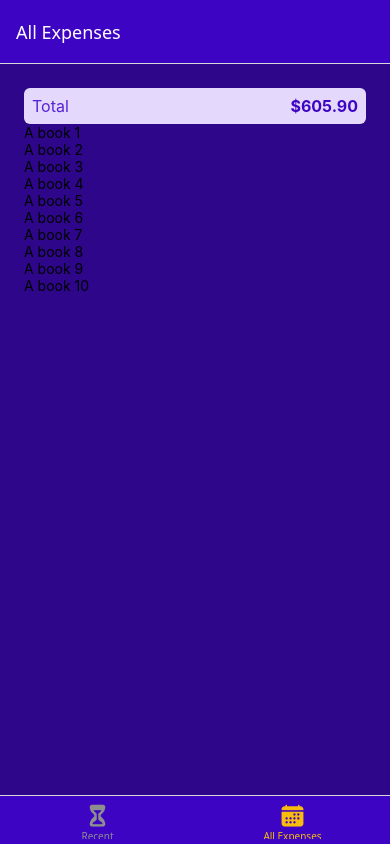
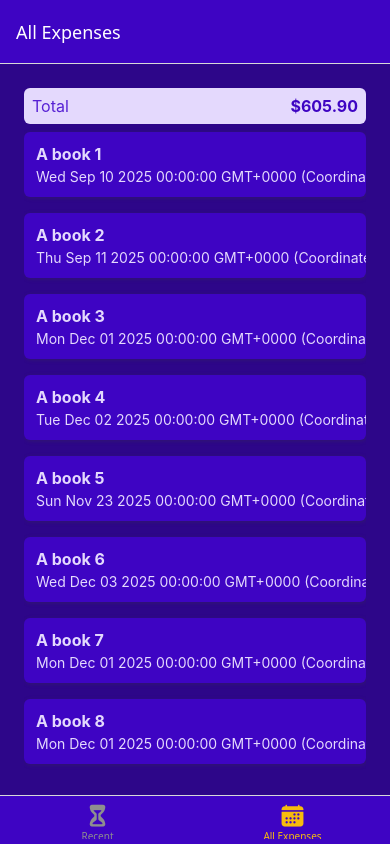
Before and after one commit to baodev97/ExpenseTrackApp, a React Native app: screen /AllExpenses in a window 390 px wide. Built offline with nearby package versions, Linux system fonts and the light colour scheme.

Commit message:
Working on Expense List Item -1

```diff
--- /dev/null
+++ b/components/ExpensesOutput/ExpenseItem.tsx
@@ -0,0 +1,61 @@
+import { GlobalStyles } from "@/constants/styles";
+import { Pressable, StyleSheet, Text, View } from "react-native";
+
+type ExpenseItemProp = {
+    description:string,
+    amount:number,
+    date:Date
+}
+
+function ExpenseItem({description,date,amount}:ExpenseItemProp){
+    return (
+        <Pressable>
+            <View style={styles.expenseItem}>
+                <View >
+                    <Text style={[styles.textBase,styles.description]}>{description}</Text>
+                    <Text style={styles.textBase}>{date.toString()}</Text>
+                </View>
+                <View style={styles.amountContainer}>
+                    <Text style={styles.amount}>{amount}</Text>
+                </View>
+            </View>
+        </Pressable>
+    )
+}
+export default ExpenseItem;
+
+const styles = StyleSheet.create({
+    expenseItem:{
+        padding:12,
+        marginVertical:8,
+        backgroundColor:GlobalStyles.colors.primary500,
+        flexDirection:'row',
+        justifyContent:'space-between',
+        borderRadius:6,
+        elevation:3,
+        shadowColor:GlobalStyles.colors.gray500,
+        shadowRadius:4,
+        shadowOpacity:0.4,
+        shadowOffset:{width:1,height:1}
+    },
+    textBase:{
+        color:GlobalStyles.colors.primary50
+    },
+    description:{
+        fontSize:16,
+        marginBottom:4,
+        fontWeight:'bold'
+    },
+    amountContainer:{
+        paddingHorizontal:12,
+        paddingVertical:4,
+        backgroundColor:'white',
+        justifyContent:'center',
+        alignItems:'center',
+        borderRadius:4
+    },
+    amount:{
+        color:GlobalStyles.colors.primary500,
+        fontWeight:'bold'
+    }
+})
--- a/components/ExpensesOutput/ExpensesList.tsx
+++ b/components/ExpensesOutput/ExpensesList.tsx
@@ -1,4 +1,5 @@
-import { FlatList, Text } from "react-native";
+import { FlatList } from "react-native";
+import ExpenseItem from "./ExpenseItem";
 import { Expense, Expenses } from "./ExpensesOutput";
 
 type ExpensesListProp = {
@@ -6,7 +7,7 @@
 };
 
 function renderExpenseItem(item: Expense){
-    return <Text>{item.description}</Text>
+    return <ExpenseItem description={item.description} date={item.date} amount={item.amount} />
 }
 
 function ExpensesList({ expenses }: ExpensesListProp) {
```
